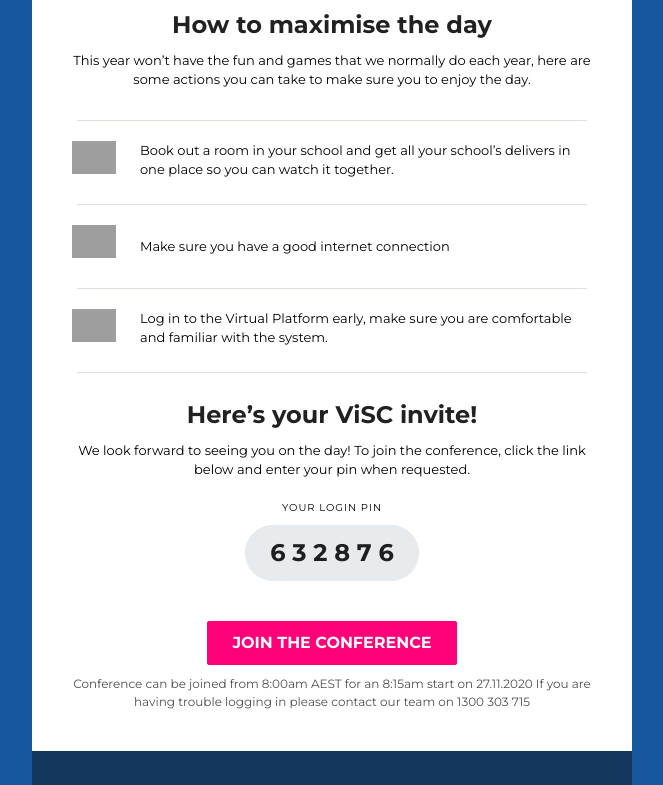
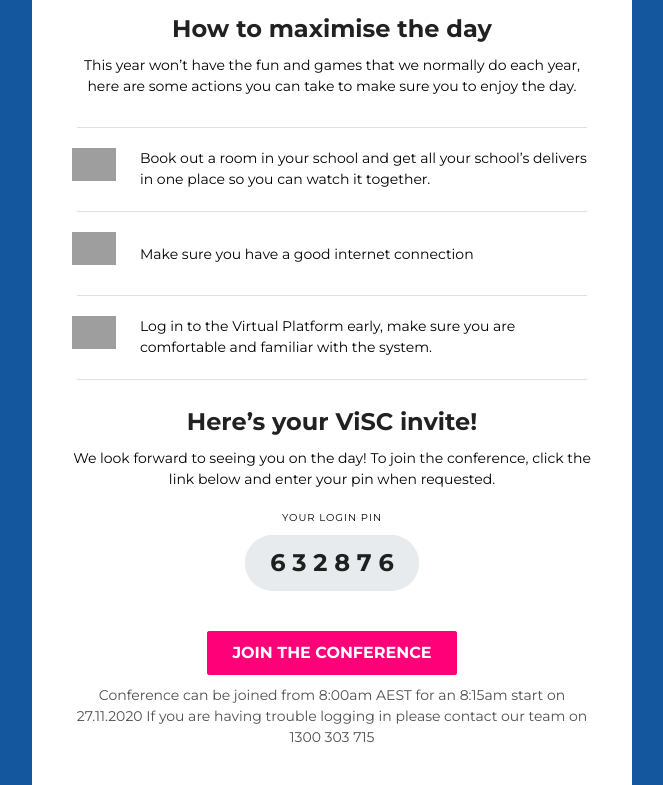
Before and after one commit to tomdevvn90/ViSC-email-template, a plain HTML site: page emd-reminder.html in a window 1280 px wide. Shown: the part 1005-1790 px from the top of the page, without its empty margins (308-971 px from the left). Drawn offline with Linux system fonts and the light colour scheme; grey boxes are pictures that could not be loaded.

Commit message:
Update issue 205

```diff
--- a/emd-reminder.html
+++ b/emd-reminder.html
@@ -294,7 +294,7 @@
                   </tr>
                   <tr>
                     <td align="center" style="font-size:0px;padding:0;word-break:break-word;">
-                      <div style="font-family:Montserrat, sans-serif;font-size:13px;line-height:1.5;text-align:center;text-decoration:none;color:#000000;">
+                      <div style="font-family:Montserrat, sans-serif;font-size:14px;line-height:1.5;text-align:center;text-decoration:none;color:#000000;">
                         <multiline>Binnacle Training are going to be finishing 2020 with a bang. This year ViSC might look a little different but it doesn’t mean it won’t still be a great day. Here are some program highlights.</multiline>
                       </div>
                     </td>
@@ -643,7 +643,7 @@
                   </tr>
                   <tr>
                     <td align="center" style="font-size:0px;padding:0;word-break:break-word;">
-                      <div style="font-family:Montserrat, sans-serif;font-size:13px;line-height:1.5;text-align:center;text-decoration:none;color:#000000;">
+                      <div style="font-family:Montserrat, sans-serif;font-size:14px;line-height:1.5;text-align:center;text-decoration:none;color:#000000;">
                         <multiline>This year won’t have the fun and games that we normally do each year, here are some actions you can take to make sure you to enjoy the day.</multiline>
                       </div>
                     </td>
@@ -794,7 +794,7 @@
                         <table border="0" cellpadding="0" cellspacing="0" role="presentation" style="" width="100%">
                           <tr>
                             <td align="left" style="font-size:0px;padding:0;word-break:break-word;">
-                              <div style="font-family:Montserrat, sans-serif;font-size:13px;line-height:1.5;text-align:left;text-decoration:none;color:#000000;">
+                              <div style="font-family:Montserrat, sans-serif;font-size:14px;line-height:1.5;text-align:left;text-decoration:none;color:#000000;">
                                 <multiline>Book out a room in your school and get all your school’s delivers in one place so you can watch it together.</multiline>
                               </div>
                             </td>
@@ -949,7 +949,7 @@
                         <table border="0" cellpadding="0" cellspacing="0" role="presentation" style="" width="100%">
                           <tr>
                             <td align="left" class="remove-padding-top" style="font-size:0px;padding:0;padding-top:12px;word-break:break-word;">
-                              <div style="font-family:Montserrat, sans-serif;font-size:13px;line-height:1.5;text-align:left;text-decoration:none;color:#000000;">
+                              <div style="font-family:Montserrat, sans-serif;font-size:14px;line-height:1.5;text-align:left;text-decoration:none;color:#000000;">
                                 <multiline>Make sure you have a good internet connection </multiline>
                               </div>
                             </td>
@@ -1104,7 +1104,7 @@
                         <table border="0" cellpadding="0" cellspacing="0" role="presentation" style="" width="100%">
                           <tr>
                             <td align="left" style="font-size:0px;padding:0;word-break:break-word;">
-                              <div style="font-family:Montserrat, sans-serif;font-size:13px;line-height:1.5;text-align:left;text-decoration:none;color:#000000;">
+                              <div style="font-family:Montserrat, sans-serif;font-size:14px;line-height:1.5;text-align:left;text-decoration:none;color:#000000;">
                                 <multiline>Log in to the Virtual Platform early, make sure you are comfortable and familiar with the system.</multiline>
                               </div>
                             </td>
@@ -1236,7 +1236,7 @@
                   </tr>
                   <tr>
                     <td align="center" style="font-size:0px;padding:0;word-break:break-word;">
-                      <div style="font-family:Montserrat, sans-serif;font-size:13px;line-height:1.5;text-align:center;text-decoration:none;color:#000000;">
+                      <div style="font-family:Montserrat, sans-serif;font-size:14px;line-height:1.5;text-align:center;text-decoration:none;color:#000000;">
                         <multiline>We look forward to seeing you on the day! To join the conference, click the link below and enter your pin when requested.</multiline>
                       </div>
                     </td>
@@ -1306,7 +1306,7 @@
                   </tr>
                   <tr>
                     <td align="center" style="font-size:0px;padding:0;word-break:break-word;">
-                      <div style="font-family:Montserrat, sans-serif;font-size:12px;line-height:1.5;text-align:center;text-decoration:none;color:rgba(18, 18, 18, 0.74);">
+                      <div style="font-family:Montserrat, sans-serif;font-size:14px;line-height:1.5;text-align:center;text-decoration:none;color:rgba(18, 18, 18, 0.74);">
                         <multiline>Conference can be joined from 8:00am AEST for an 8:15am start on 27.11.2020 If you are having trouble logging in please contact our team on 1300 303 715</multiline>
                       </div>
                     </td>
```
Also changed, not shown: 1 other file.
